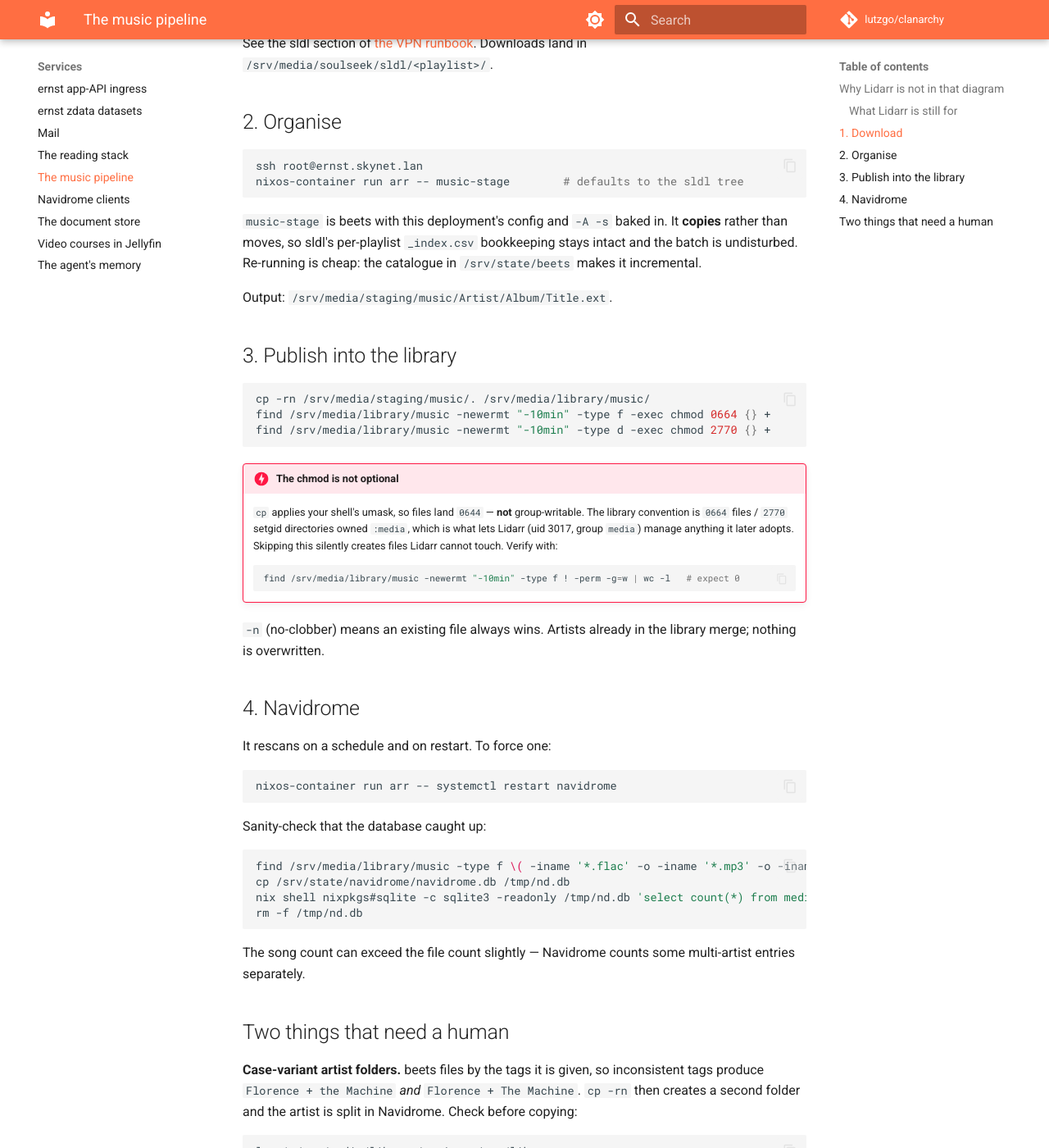
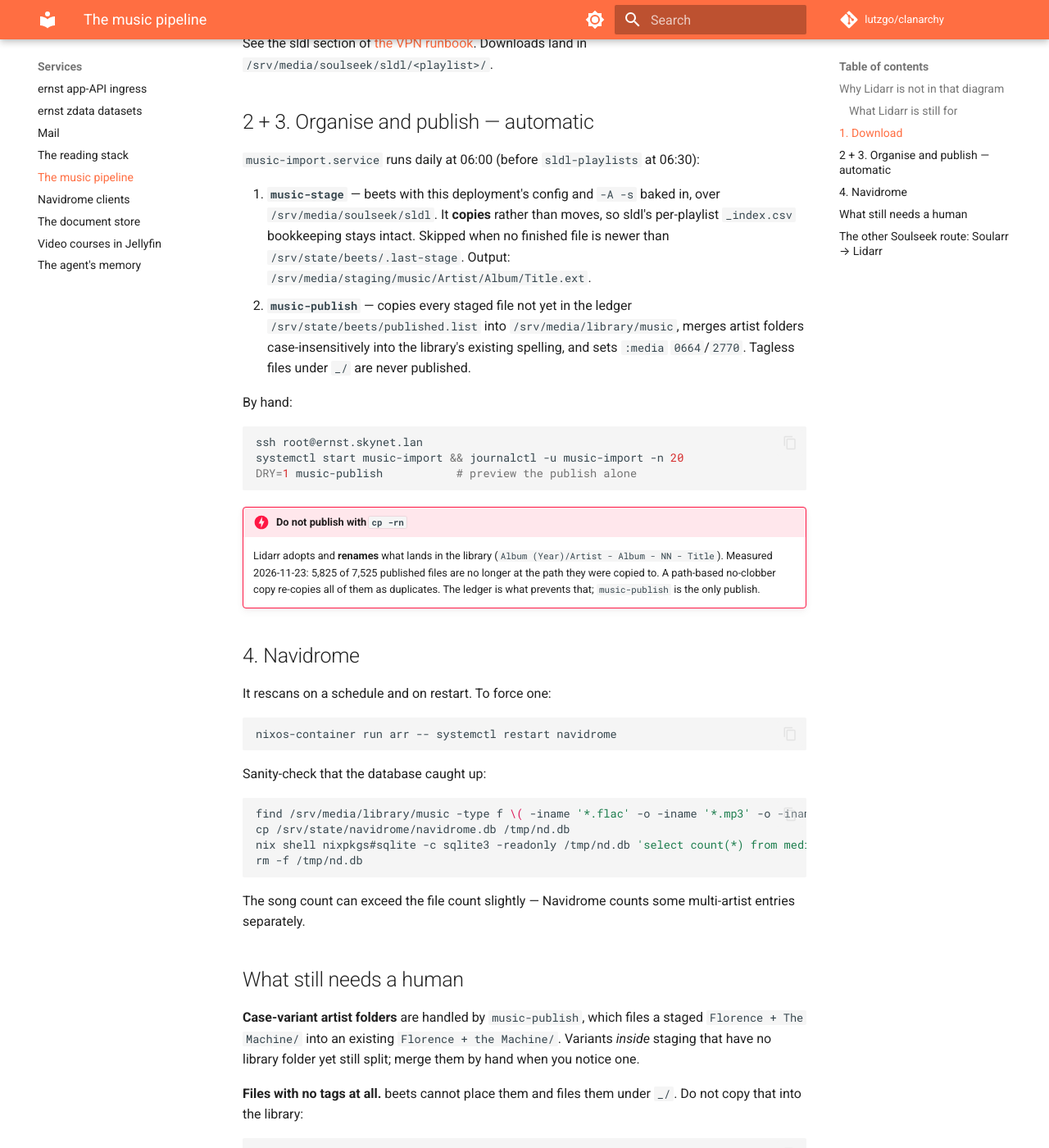
Before and after one commit to lutzgo/clanarchy, an MkDocs documentation site: the page built from docs/guides/music-pipeline.md, in a window 1280 px wide and 1400 px high, scrolled down 1659 px. Shown: the whole window at 82% size. Built offline with MkDocs 1.6.1 and Material for MkDocs 9.7.7, drawn with Linux system fonts in a browser that asks for light colours; comment, search, counter and statistics services are not loaded; some of the changed text lies outside the part shown.

Commit message:
feat(ernst): music-import timer — stage + publish the sldl batch daily (#482)
music-stage and the publish into the library were run by hand, the
publish from an untracked script in /root. music-import.service runs
both at 06:00, before sldl-playlists at 06:30. beets is gated on a
stamp so it only runs when sldl has finished something new.

music-publish is that script brought into the repo: a ledger
(/srv/state/beets/published.list) instead of cp -rn, because Lidarr
renames what it adopts — 5,825 of 7,525 published files are no longer
at their copied path, so a path-based no-clobber copy would duplicate
them. The guide's cp -rn instruction is replaced accordingly, and it
now says what the leftovers in slskd's complete/ are.

Co-authored-by: Claude Opus 5.5 <noreply@anthropic.com>

````diff
--- a/docs/guides/music-pipeline.md
+++ b/docs/guides/music-pipeline.md
@@ -1,9 +1,9 @@
 # Getting playlist downloads into the music library
 
-From a Spotify/CSV playlist to something Navidrome serves. Four stages, three of them automated.
+From a Spotify/CSV playlist to something Navidrome serves. Four stages; only the first — starting an sldl batch — is manual.
 
 ```
-sldl              beets             cp                Navidrome
+sldl              beets             music-publish     Navidrome
 (VPN guest)   →   music-stage   →   into the      →   indexes by
 playlists         Artist/Album/     library           TAGS
 ```
@@ -11,8 +11,8 @@ playlists         Artist/Album/     library           TAGS
 | Stage | Where | Command |
 |---|---|---|
 | download | VPN guest, `10.0.90.11` | `sldl <csv> -c …/sldl.conf` |
-| organise | `arr` container | `music-stage` |
-| publish | ernst host | `cp -rn` + `chmod` (below) |
+| organise | ernst host, `music-import.timer` 06:00 | `music-stage` |
+| publish | ernst host, same unit | `music-publish` |
 | serve | Navidrome | automatic |
 
 ## Why Lidarr is not in that diagram
@@ -43,33 +43,23 @@ Everything you never add stays listed under **`/unmapped`** and is left alone. T
 
 See the sldl section of [the VPN runbook](../runbooks/ernst-vpn-microvm-deploy.md). Downloads land in `/srv/media/soulseek/sldl/<playlist>/`.
 
-## 2. Organise
+## 2 + 3. Organise and publish — automatic
+
+`music-import.service` runs daily at 06:00 (before `sldl-playlists` at 06:30):
+
+1. **`music-stage`** — beets with this deployment's config and `-A -s` baked in, over `/srv/media/soulseek/sldl`. It **copies** rather than moves, so sldl's per-playlist `_index.csv` bookkeeping stays intact. Skipped when no finished file is newer than `/srv/state/beets/.last-stage`. Output: `/srv/media/staging/music/Artist/Album/Title.ext`.
+2. **`music-publish`** — copies every staged file not yet in the ledger `/srv/state/beets/published.list` into `/srv/media/library/music`, merges artist folders case-insensitively into the library's existing spelling, and sets `:media` `0664`/`2770`. Tagless files under `_/` are never published.
+
+By hand:
 
 ```bash
 ssh root@ernst.skynet.lan
-nixos-container run arr -- music-stage        # defaults to the sldl tree
+systemctl start music-import && journalctl -u music-import -n 20
+DRY=1 music-publish           # preview the publish alone
 ```
 
-`music-stage` is beets with this deployment's config and `-A -s` baked in. It **copies** rather than moves, so sldl's per-playlist `_index.csv` bookkeeping stays intact and the batch is undisturbed. Re-running is cheap: the catalogue in `/srv/state/beets` makes it incremental.
-
-Output: `/srv/media/staging/music/Artist/Album/Title.ext`.
-
-## 3. Publish into the library
-
-```bash
-cp -rn /srv/media/staging/music/. /srv/media/library/music/
-find /srv/media/library/music -newermt "-10min" -type f -exec chmod 0664 {} +
-find /srv/media/library/music -newermt "-10min" -type d -exec chmod 2770 {} +
-```
-
-!!! danger "The chmod is not optional"
-    `cp` applies your shell's umask, so files land `0644` — **not** group-writable. The library convention is `0664` files / `2770` setgid directories owned `:media`, which is what lets Lidarr (uid 3017, group `media`) manage anything it later adopts. Skipping this silently creates files Lidarr cannot touch. Verify with:
-
-    ```bash
-    find /srv/media/library/music -newermt "-10min" -type f ! -perm -g=w | wc -l   # expect 0
-    ```
-
-`-n` (no-clobber) means an existing file always wins. Artists already in the library merge; nothing is overwritten.
+!!! danger "Do not publish with `cp -rn`"
+    Lidarr adopts and **renames** what lands in the library (`Album (Year)/Artist - Album - NN - Title`). Measured 2026-11-23: 5,825 of 7,525 published files are no longer at the path they were copied to. A path-based no-clobber copy re-copies all of them as duplicates. The ledger is what prevents that; `music-publish` is the only publish.
 
 ## 4. Navidrome
 
@@ -90,19 +80,9 @@ rm -f /tmp/nd.db
 
 The song count can exceed the file count slightly — Navidrome counts some multi-artist entries separately.
 
-## Two things that need a human
+## What still needs a human
 
-**Case-variant artist folders.** beets files by the tags it is given, so inconsistent tags produce `Florence + the Machine` *and* `Florence + The Machine`. `cp -rn` then creates a second folder and the artist is split in Navidrome. Check before copying:
-
-```bash
-ls -1 /srv/media/library/music > /tmp/lib.txt
-ls -1 /srv/media/staging/music > /tmp/stage.txt
-join -t'|' <(awk '{print tolower($0)"|"$0}' /tmp/lib.txt   | sort -t'|' -k1,1) \
-           <(awk '{print tolower($0)"|"$0}' /tmp/stage.txt | sort -t'|' -k1,1) \
-  | awk -F'|' '$2 != $3 {print "  lib: " $2 "   stage: " $3}'
-```
-
-Merge any hit into the library's spelling before step 3.
+**Case-variant artist folders** are handled by `music-publish`, which files a staged `Florence + The Machine/` into an existing `Florence + the Machine/`. Variants *inside* staging that have no library folder yet still split; merge them by hand when you notice one.
 
 **Files with no tags at all.** beets cannot place them and files them under `_/`. Do not copy that into the library:
 
@@ -112,3 +92,17 @@ mv /srv/media/staging/music/_/* /srv/media/staging/untagged/ && rmdir /srv/media
 ```
 
 Tag them by hand or delete them. Of the first 239 files, exactly two were in this state.
+
+## The other Soulseek route: Soularr → Lidarr
+
+Separate from all of the above, and already automatic: `soularr.timer` searches slskd for Lidarr's *wanted* albums, waits for the download, and asks Lidarr to import it from `/srv/media/soulseek/complete/`. A successful import **moves** the folder out, so what remains there is one of:
+
+- **`complete/failed_imports/<Artist - Album (Year)>/`** — Lidarr refused the match (classical releases, deluxe editions, partial downloads). Soularr denylists that release and does not retry it. Import one by hand in **Lidarr → Wanted → Manual Import** (pick the folder, choose the release), or delete it.
+- **Any other folder older than a day** — a download Soularr gave up on (often 1–3 files of an album). Safe to delete; Soularr searches the album again.
+
+To see what is waiting:
+
+```bash
+ls /srv/media/soulseek/complete/failed_imports | wc -l
+find /srv/media/soulseek/complete -mindepth 1 -maxdepth 1 -type d ! -name failed_imports -mtime +1
+```
````
Also changed, not shown: 2 other files.
